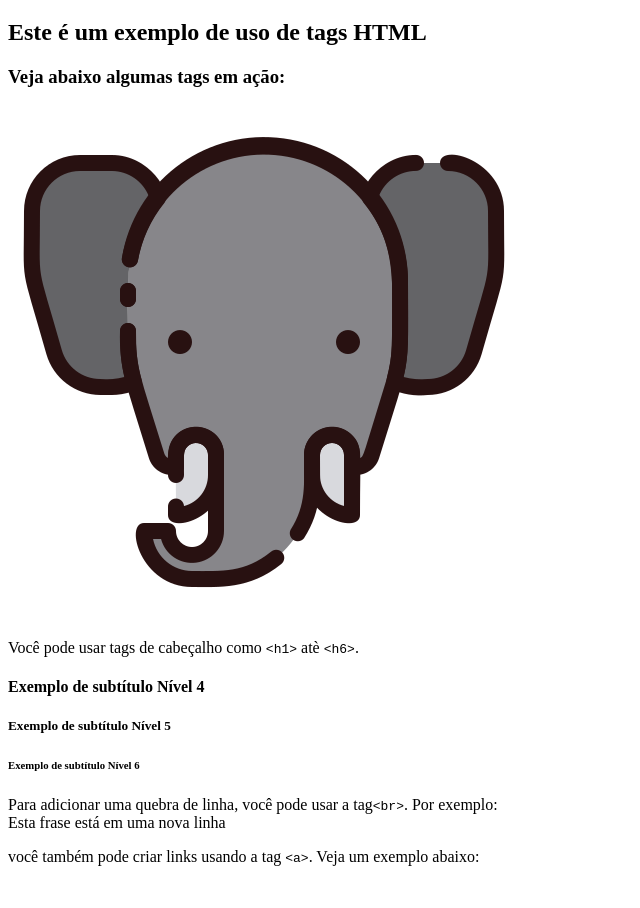
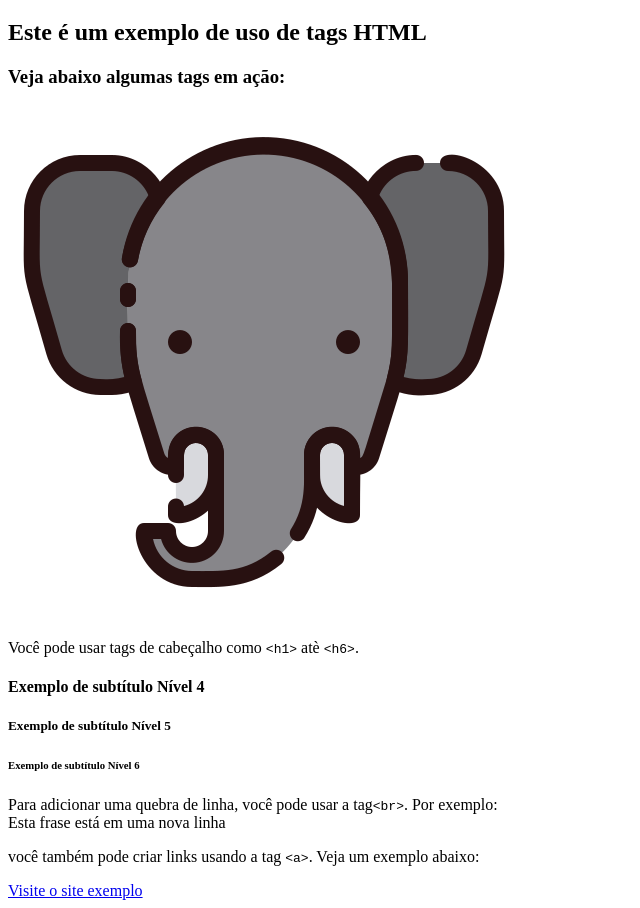
Before and after one commit to amandaduarte046/Tag, a plain HTML site: page index.html in a window 1280 px wide. Shown: the part 61-969 px from the top of the page, without its empty margins (0-640 px from the left). Before the commit the page ends 943 px from the top, so only its background shows below. Drawn offline with Linux system fonts and the light colour scheme.

Commit message:
Update index.html

```diff
--- a/index.html
+++ b/index.html
@@ -19,6 +19,6 @@
     <p>Para adicionar uma quebra de linha, você pode usar a tag<code>&lt;br&gt;</code>. Por exemplo:<br>Esta frase está em uma nova linha</p>
 
     <p>você também pode criar links usando a tag <code>&lt;a&gt;</code>. Veja um exemplo abaixo:</p>
-    <a href="https://amandaduarte046.github.io/curriculum2/>Visite o site exemplo</a>
+    <a href="https://amandaduarte046.github.io/curriculum2/">Visite o site exemplo</a>
 </body>
 </html>
```
